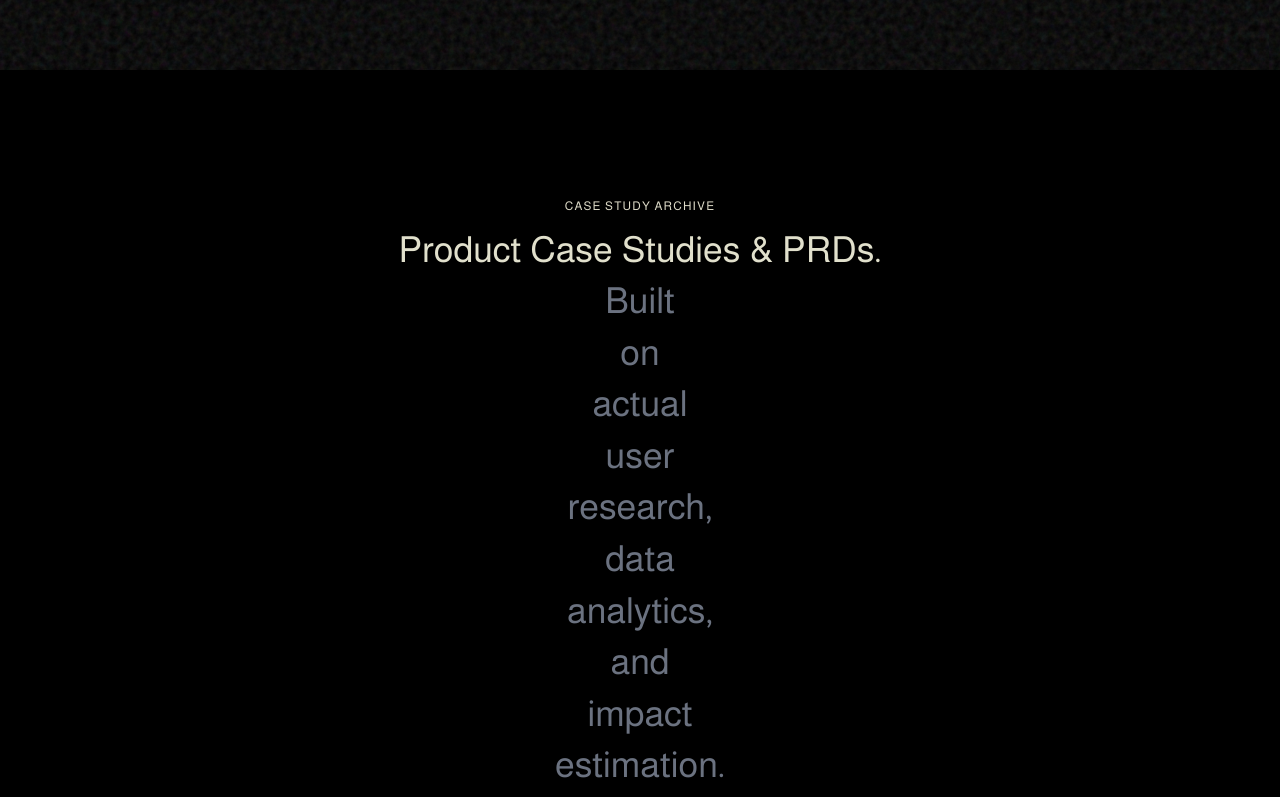
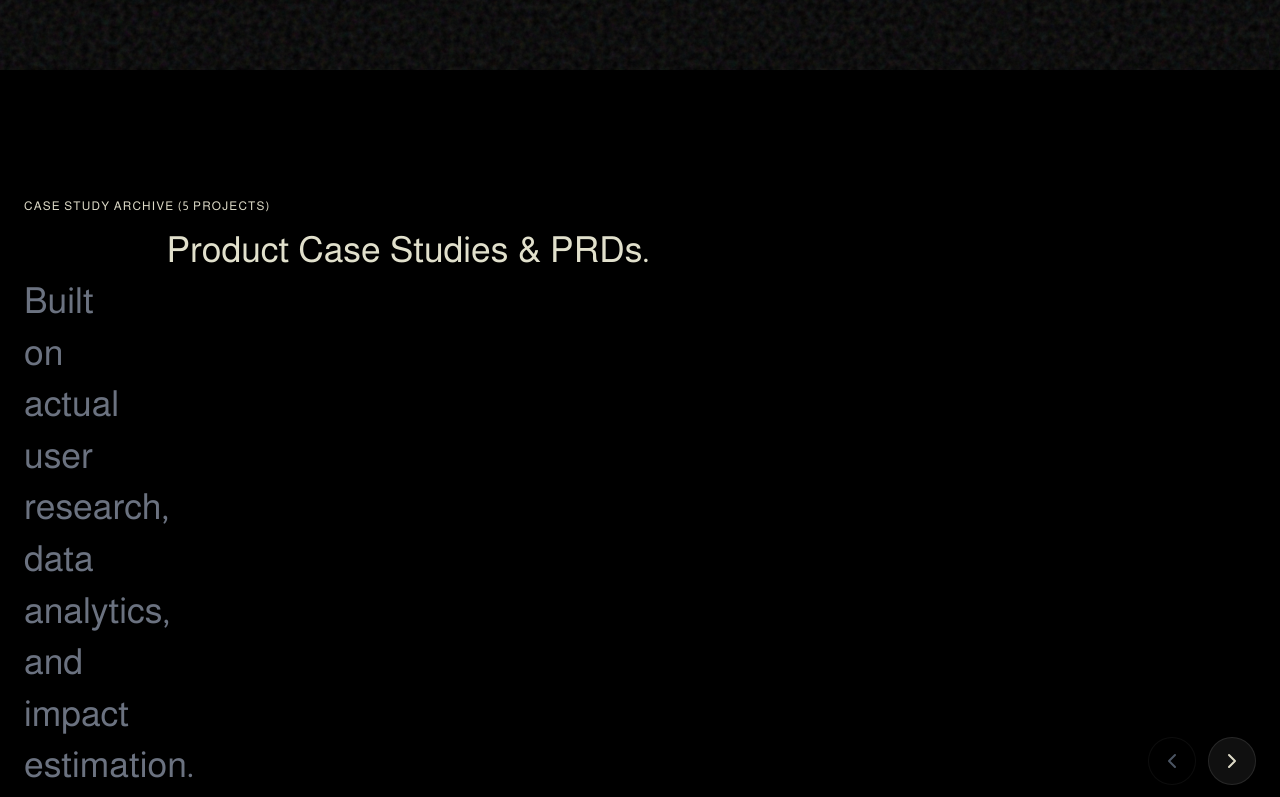
Before and after one commit to FocusedFalco/Portfolio, a Next.js app: page / in a window 1280 px wide. Shown: the part 3261-4058 px from the top of the page. Built offline with nearby package versions, Linux system fonts and the light colour scheme.

Commit message:
Add 5 total case study projects and implement interactive sliding carousel navigation

```diff
--- a/src/components/ProjectsSection.tsx
+++ b/src/components/ProjectsSection.tsx
@@ -1,7 +1,8 @@
 "use client";
 
+import { useRef, useState } from "react";
 import { motion } from "framer-motion";
-import { ChevronRight } from "lucide-react";
+import { ChevronRight, ChevronLeft } from "lucide-react";
 import WordsPullUpMultiStyle, { MultiStyleSegment } from "./WordsPullUpMultiStyle";
 
 export interface ProjectData {
@@ -167,6 +168,86 @@ export const projectsData: ProjectData[] = [
     gtm: [],
     deckUrl: "/student_academic_performance_analysis.pdf",
     deckName: "Student Academic Performance Analysis.pdf"
+  },
+  {
+    id: "zepto",
+    title: "Zepto Quick-Commerce Conversion",
+    tagline: "Optimizing checkout flow, reducing 10-minute order drop-offs, and introducing surge-demand micro-incentives.",
+    award: "Quick-Commerce Case Study",
+    objective: "Reduce cart abandonment rate during peak hours and improve repeat order frequency.",
+    about: "Evaluates Zepto's checkout funnel during peak grocery hours, identifying price-sensitivity drop-offs at delivery fee calculation and proposing dynamic bundling, slot reservations, and instant cart recovery widgets.",
+    problem: {
+      statement: "Quick-commerce users experience high checkout drop-offs during peak surge pricing windows.",
+      impact: [
+        "Lost revenue during high-intent visits.",
+        "Increased cart abandonment rate above 35% during peak hours.",
+        "Customer migration to competing quick-commerce apps."
+      ],
+      causes: [
+        "Unexpected surge fee additions at final payment step.",
+        "Lack of transparent arrival estimates during inclement weather.",
+        "Missing small-item add-on suggestions to bridge free delivery threshold."
+      ]
+    },
+    solutions: [
+      { title: "Dynamic Free Delivery Thresholds", desc: "Nudge users with small add-on items tailored to their basket to unlock free delivery automatically." },
+      { title: "Cart Time-Reservation Lock", desc: "Reserve high-demand fresh produce and inventory for 5 minutes during the checkout step." },
+      { title: "1-Click Reorder Widget", desc: "Introduce a smart home screen widget for 1-click reordering of daily essentials." }
+    ],
+    metrics: {
+      nsm: "Cart-to-Order Conversion Rate (%)",
+      secondary: [
+        "Average Order Value (AOV)",
+        "Repeat Order Frequency per Month",
+        "Peak Surge Cart Abandonment Rate"
+      ]
+    },
+    gtm: [
+      "Roll out home screen 1-click reorder widget to top 10% frequent buyers.",
+      "A/B test dynamic free delivery threshold vs flat surge fee model."
+    ],
+    deckUrl: "https://drive.google.com/file/d/10koRnmbVAKUTXin7hgXzokgG4_DdkHB0/view?usp=sharing",
+    deckName: "Zepto Quick Commerce Case Study.pdf"
+  },
+  {
+    id: "sherlock",
+    title: "Sherlock Studio Workflow Redesign",
+    tagline: "Redesigning creator onboarding, asset management, and collaborative review workflows during Sherlock Studio internship.",
+    award: "Product Internship Case Study",
+    objective: "Streamline creator asset upload latency and increase team review completion rates.",
+    about: "Completed during Rakshit's internship at Sherlock Studio, this project redesigned the core creator onboarding flow and introduced real-time collaborative timestamp commenting for video editors and brand managers.",
+    problem: {
+      statement: "Independent video creators and brand partners suffered from disjointed feedback loops and unstructured media file organization.",
+      impact: [
+        "Delayed video publishing timelines across client campaigns.",
+        "Extended revision cycles leading to team burnout.",
+        "Lower creator retention on the platform."
+      ],
+      causes: [
+        "No frame-accurate comment tagging on video timelines.",
+        "Scattered feedback across email and WhatsApp threads.",
+        "Complex media folder hierarchies causing lost assets."
+      ]
+    },
+    solutions: [
+      { title: "Frame-Accurate Video Commenting", desc: "Tag feedback directly on video timeline milliseconds for instant editor clarity." },
+      { title: "One-Click Client Approval Links", desc: "Share secure passwordless review previews for instant brand sign-offs." },
+      { title: "AI Media Tagging & Search", desc: "Auto-generate searchable tags for raw video clips to organize project assets." }
+    ],
+    metrics: {
+      nsm: "Video Review Turnaround Time (Hours)",
+      secondary: [
+        "Creator Onboarding Completion Rate",
+        "Revision Loop Count per Video",
+        "Monthly Active Creators"
+      ]
+    },
+    gtm: [
+      "Launch beta trial with 50 video production agencies.",
+      "Integrate Slack and WhatsApp notification hooks for real-time review alerts."
+    ],
+    deckUrl: "/Sherlock_Studio_Case_Study.pdf",
+    deckName: "Sherlock Studio Case Study.pdf"
   }
 ];
 
@@ -175,6 +256,10 @@ interface ProjectsSectionProps {
 }
 
 export default function ProjectsSection({ onSelectProject }: ProjectsSectionProps) {
+  const scrollContainerRef = useRef<HTMLDivElement>(null);
+  const [canScrollLeft, setCanScrollLeft] = useState(false);
+  const [canScrollRight, setCanScrollRight] = useState(true);
+
   const headerSegments: MultiStyleSegment[] = [
     { text: "Product Case Studies & PRDs.", className: "text-[#E1E0CC]" },
     {
@@ -183,13 +268,32 @@ export default function ProjectsSection({ onSelectProject }: ProjectsSectionProp
     },
   ];
 
+  const checkScroll = () => {
+    if (scrollContainerRef.current) {
+      const { scrollLeft, scrollWidth, clientWidth } = scrollContainerRef.current;
+      setCanScrollLeft(scrollLeft > 10);
+      setCanScrollRight(scrollLeft < scrollWidth - clientWidth - 10);
+    }
+  };
+
+  const scroll = (direction: "left" | "right") => {
+    if (scrollContainerRef.current) {
+      const scrollAmount = scrollContainerRef.current.clientWidth * 0.8;
+      scrollContainerRef.current.scrollBy({
+        left: direction === "left" ? -scrollAmount : scrollAmount,
+        behavior: "smooth",
+      });
+    }
+  };
+
   return (
     <section id="projects" className="bg-black py-24 md:py-32 px-4 md:px-6 relative">
       <div className="max-w-7xl mx-auto">
-        {/* Section Header */}
-        <div className="text-center max-w-4xl mx-auto mb-16 md:mb-20">
+        {/* Section Header with Navigation Arrows */}
+        <div className="flex flex-col md:flex-row md:items-end justify-between mb-12 md:mb-16 gap-6">
+          <div className="max-w-3xl">
             <span className="text-primary text-[10px] sm:text-xs tracking-widest uppercase mb-4 block font-medium">
-            CASE STUDY ARCHIVE
+              CASE STUDY ARCHIVE ({projectsData.length} PROJECTS)
             </span>
             <WordsPullUpMultiStyle
               segments={headerSegments}
@@ -197,17 +301,51 @@ export default function ProjectsSection({ onSelectProject }: ProjectsSectionProp
             />
           </div>
 
-        {/* Projects Cards Grid */}
-        <div className="grid grid-cols-1 md:grid-cols-3 gap-6">
+          {/* Slide Navigation Buttons */}
+          <div className="flex items-center gap-3 shrink-0">
+            <button
+              onClick={() => scroll("left")}
+              disabled={!canScrollLeft}
+              className={`w-12 h-12 rounded-full border border-white/10 flex items-center justify-center transition-all ${
+                canScrollLeft
+                  ? "bg-[#101010] text-primary hover:border-primary cursor-pointer hover:bg-primary/10"
+                  : "bg-black/40 text-gray-600 cursor-not-allowed border-white/5"
+              }`}
+              aria-label="Previous Projects"
+            >
+              <ChevronLeft className="w-6 h-6" />
+            </button>
+            <button
+              onClick={() => scroll("right")}
+              disabled={!canScrollRight}
+              className={`w-12 h-12 rounded-full border border-white/10 flex items-center justify-center transition-all ${
+                canScrollRight
+                  ? "bg-[#101010] text-primary hover:border-primary cursor-pointer hover:bg-primary/10"
+                  : "bg-black/40 text-gray-600 cursor-not-allowed border-white/5"
+              }`}
+              aria-label="Next Projects"
+            >
+              <ChevronRight className="w-6 h-6" />
+            </button>
+          </div>
+        </div>
+
+        {/* Sliding Projects Horizontal Container */}
+        <div
+          ref={scrollContainerRef}
+          onScroll={checkScroll}
+          className="flex gap-6 overflow-x-auto scrollbar-none scroll-smooth snap-x snap-mandatory py-4 -mx-4 px-4 md:-mx-6 md:px-6"
+          style={{ scrollbarWidth: "none", msOverflowStyle: "none" }}
+        >
           {projectsData.map((project, idx) => (
             <motion.div
               key={project.id}
               initial={{ opacity: 0, y: 20 }}
               whileInView={{ opacity: 1, y: 0 }}
               viewport={{ once: true, margin: "-50px" }}
-              transition={{ duration: 0.6, delay: idx * 0.15 }}
+              transition={{ duration: 0.6, delay: idx * 0.1 }}
               onClick={() => onSelectProject(project)}
-              className="bg-[#101010] rounded-2xl md:rounded-[1.8rem] p-8 border border-white/5 hover:border-primary/40 flex flex-col justify-between cursor-pointer transition-all duration-300 group shadow-xl hover:-translate-y-1"
+              className="bg-[#101010] rounded-2xl md:rounded-[1.8rem] p-8 border border-white/5 hover:border-primary/40 flex flex-col justify-between cursor-pointer transition-all duration-300 group shadow-xl hover:-translate-y-1 shrink-0 w-[300px] sm:w-[350px] md:w-[380px] lg:w-[400px] snap-start"
             >
               <div className="space-y-5">
                 {/* Header Tag + Award */}
@@ -216,7 +354,7 @@ export default function ProjectsSection({ onSelectProject }: ProjectsSectionProp
                     00{idx + 1} {"// CASE STUDY"}
                   </span>
                   {project.award && (
-                    <span className="text-[10px] sm:text-xs text-primary bg-primary/10 px-2.5 py-1 rounded-full border border-primary/20 font-medium">
+                    <span className="text-[10px] sm:text-xs text-primary bg-primary/10 px-2.5 py-1 rounded-full border border-primary/20 font-medium truncate max-w-[200px]">
                       {project.award}
                     </span>
                   )}
```
Lines whose indentation alone changed are shown as unchanged.
